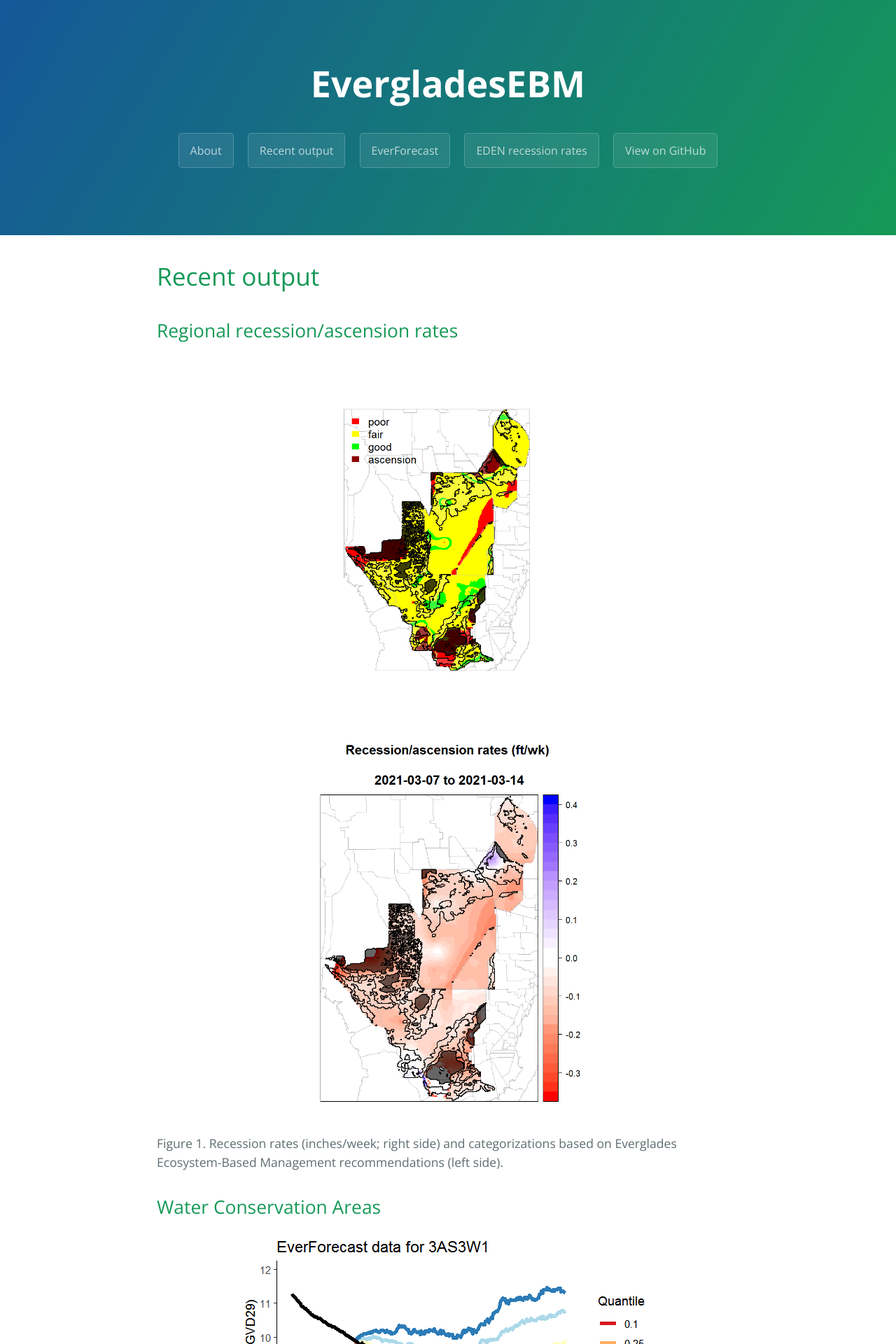
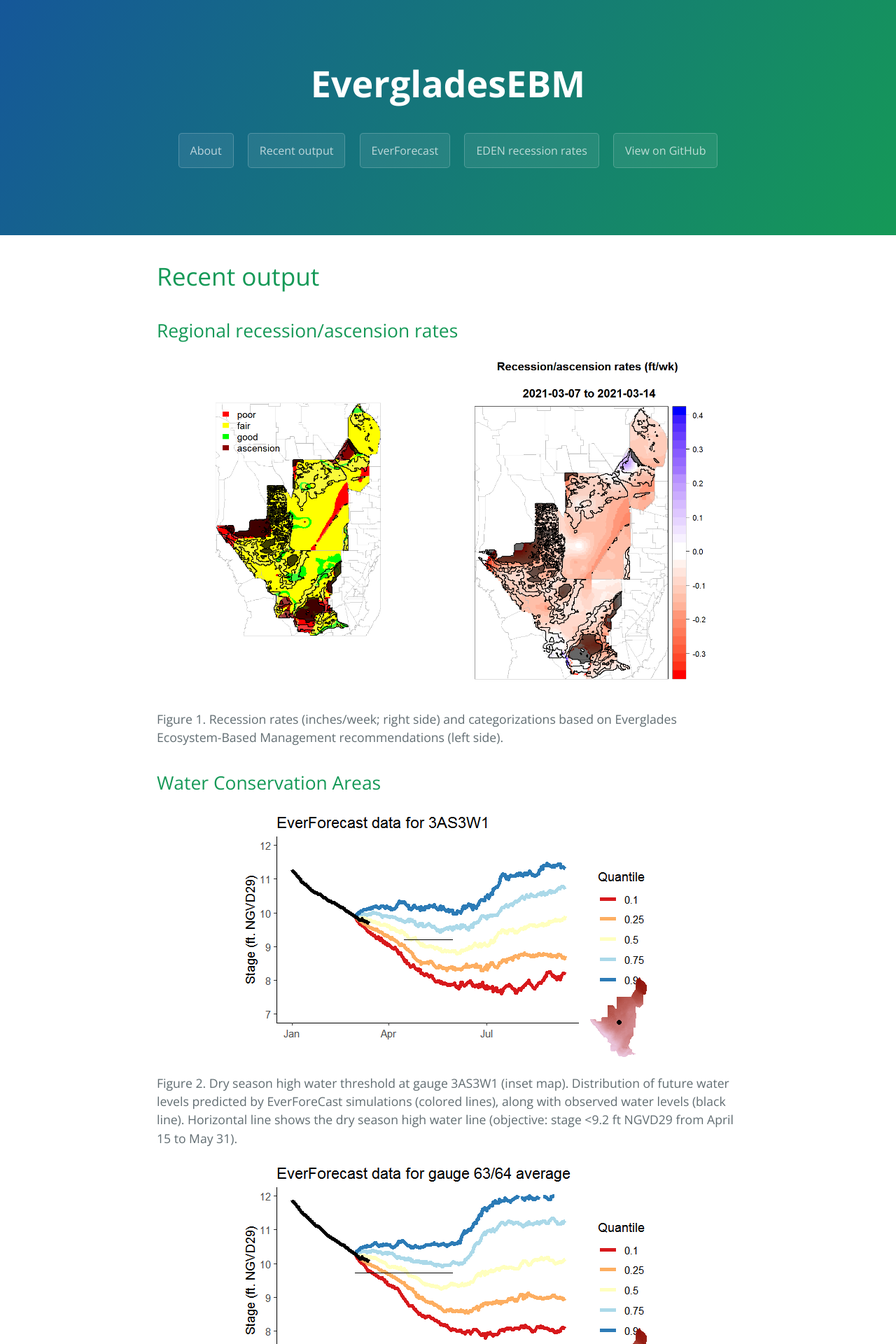
Before and after one commit to troyhill/EvergladesEBM, a Jekyll site: the page built from docs/output.md, in a window 1280 px wide. Shown: the top 1920 px of the page at 70% size. Built offline with Jekyll 4.4.1, drawn with Linux system fonts in a browser that asks for light colours.

Commit message:
size adjustment

```diff
--- a/docs/output.md
+++ b/docs/output.md
@@ -10,8 +10,7 @@ filename: output
 ## Regional recession/ascension rates
 
 <p align="middle">
-  <img src="{{site.url}}/figures/recession_EDEN_ibis.png" width="450" />
-  <img src="{{site.url}}/figures/recession_EDEN.png" width="450" />
+  <img src="{{site.url}}/figures/recession_EDEN_ibis.png" width="400" /><img src="{{site.url}}/figures/recession_EDEN.png" width="400" />
 </p>
 
 
```
